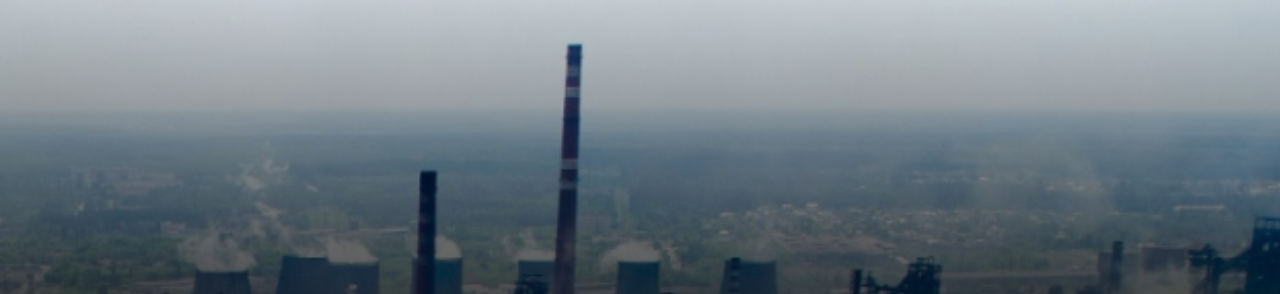
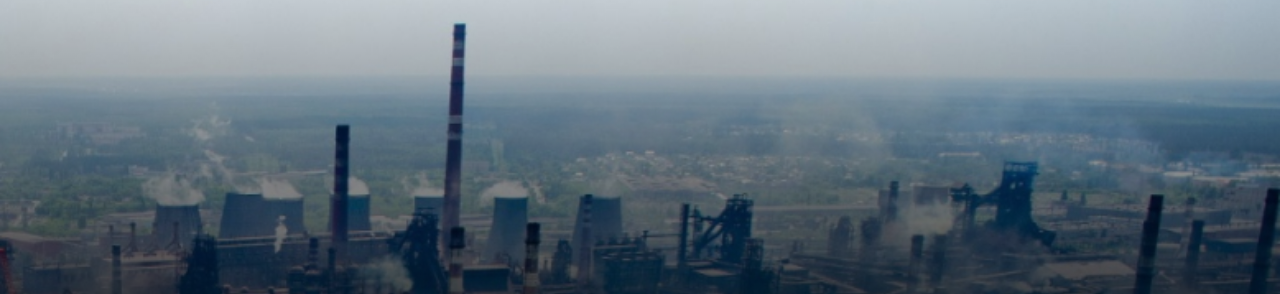
Before and after one commit to MaksimStrelnikov/balls, a plain HTML site: page index.html in a window 1280 px wide. Shown: the part 59-353 px from the top of the page. Drawn offline with Linux system fonts and the light colour scheme.

Commit message:
Update main_page_content.css

```diff
--- a/styles/main_page_content.css
+++ b/styles/main_page_content.css
@@ -1,7 +1,7 @@
 .begining {
 	background-image: linear-gradient(rgba(0, 0, 0, 0), rgba(0, 0, 0, 0.75), rgba(0, 0, 0, 1)), url("../images/kombine.jpg");
 	background-repeat: no-repeat, no-repeat;
-	background-size: 100em, 100em;
+	background-size: cover;
 	min-height: 27em;
 	text-align: center;
 	padding-top: 23em;
```
